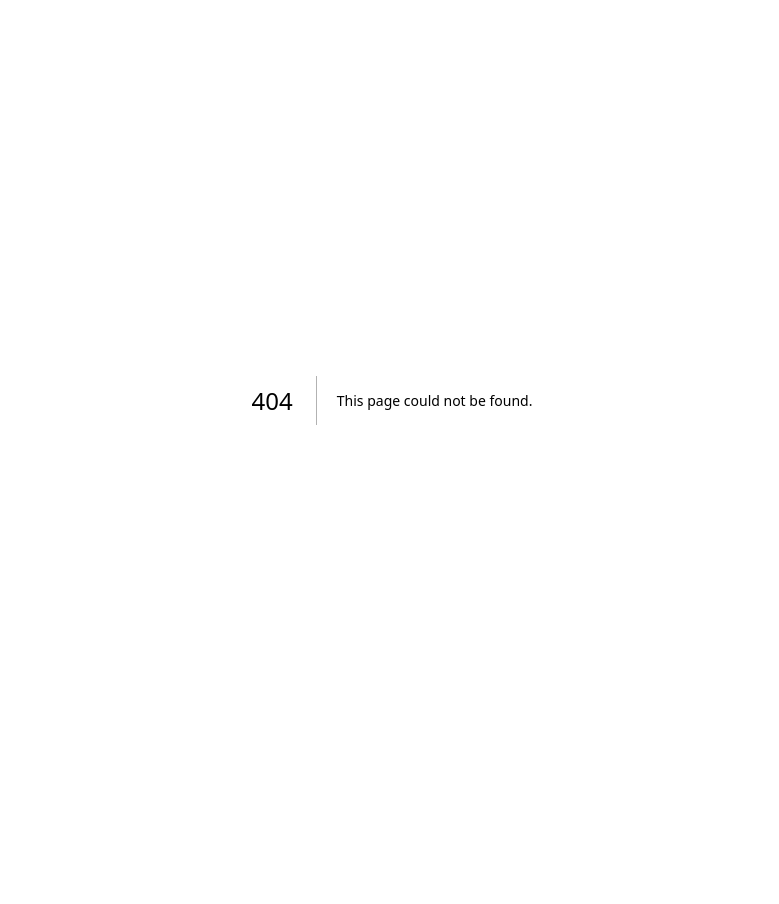
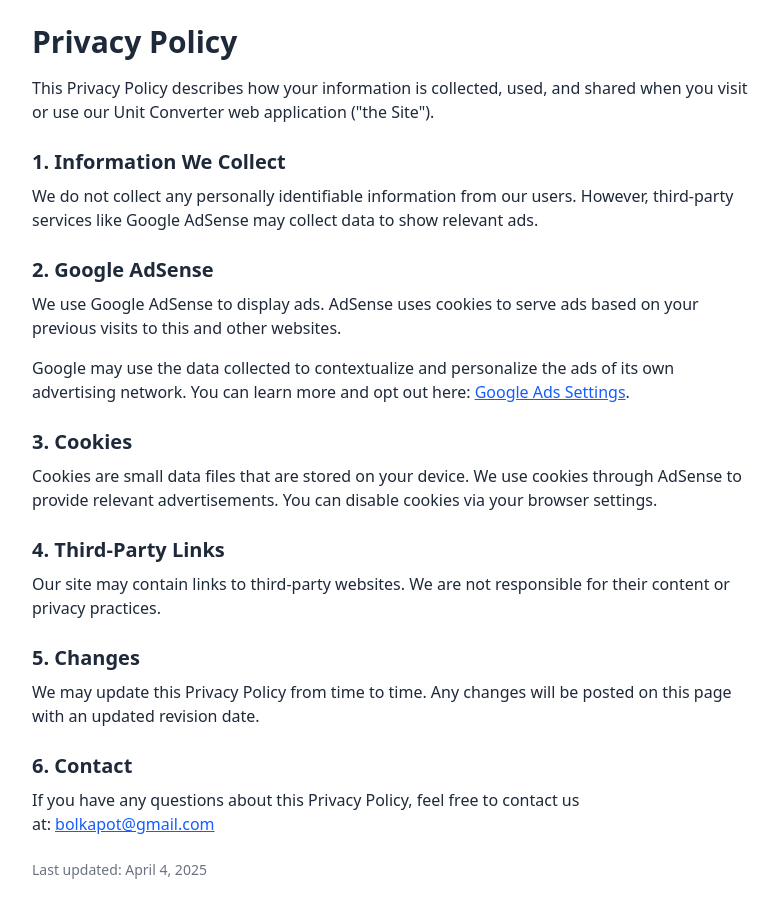
Before and after one commit to Lob-ali/Unit-converter, a Next.js app: page /privacy-policy in a window 1280 px wide. Before the commit this address had no page. Shown: the whole page, without its empty margins (248-1027 px from the left). Before the commit the page ends 800 px from the top, so only its background shows below. Built offline with nearby package versions, Linux system fonts and the light colour scheme.

Commit message:
Added full privacy policy page

```diff
--- /dev/null
+++ b/app/privacy-policy/page.tsx
@@ -0,0 +1,52 @@
+// app/privacy-policy/page.tsx
+
+export default function PrivacyPolicy() {
+  return (
+    <main className="p-6 max-w-3xl mx-auto text-gray-800">
+      <h1 className="text-3xl font-bold mb-4">Privacy Policy</h1>
+
+      <p className="mb-4">
+        This Privacy Policy describes how your information is collected, used, and shared when you visit or use our Unit Converter web application ("the Site").
+      </p>
+
+      <h2 className="text-xl font-semibold mt-6 mb-2">1. Information We Collect</h2>
+      <p className="mb-4">
+        We do not collect any personally identifiable information from our users. However, third-party services like Google AdSense may collect data to show relevant ads.
+      </p>
+
+      <h2 className="text-xl font-semibold mt-6 mb-2">2. Google AdSense</h2>
+      <p className="mb-4">
+        We use Google AdSense to display ads. AdSense uses cookies to serve ads based on your previous visits to this and other websites.
+      </p>
+      <p className="mb-4">
+        Google may use the data collected to contextualize and personalize the ads of its own advertising network. You can learn more and opt out here:
+        <a href="https://www.google.com/settings/ads" target="_blank" rel="noopener noreferrer" className="text-blue-600 underline ml-1">
+          Google Ads Settings
+        </a>.
+      </p>
+
+      <h2 className="text-xl font-semibold mt-6 mb-2">3. Cookies</h2>
+      <p className="mb-4">
+        Cookies are small data files that are stored on your device. We use cookies through AdSense to provide relevant advertisements. You can disable cookies via your browser settings.
+      </p>
+
+      <h2 className="text-xl font-semibold mt-6 mb-2">4. Third-Party Links</h2>
+      <p className="mb-4">
+        Our site may contain links to third-party websites. We are not responsible for their content or privacy practices.
+      </p>
+
+      <h2 className="text-xl font-semibold mt-6 mb-2">5. Changes</h2>
+      <p className="mb-4">
+        We may update this Privacy Policy from time to time. Any changes will be posted on this page with an updated revision date.
+      </p>
+
+      <h2 className="text-xl font-semibold mt-6 mb-2">6. Contact</h2>
+      <p className="mb-4">
+        If you have any questions about this Privacy Policy, feel free to contact us at:
+        <a href="mailto:bolkapot@gmail.com" className="text-blue-600 underline ml-1">bolkapot@gmail.com</a>
+      </p>
+
+      <p className="text-sm text-gray-500 mt-6">Last updated: April 4, 2025</p>
+    </main>
+  );
+}
```
